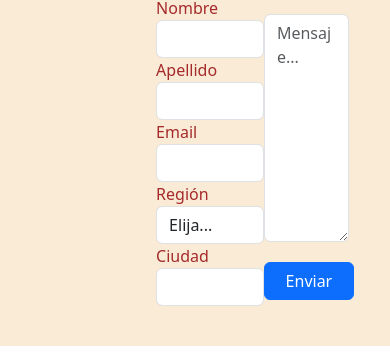
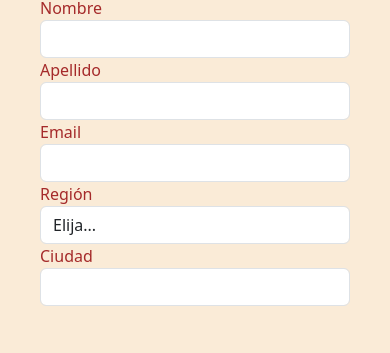
Before and after one commit to judyanab/indumentaria-mascotas-Judy, a website: page pages/contacto.html in a window 390 px wide. Shown: the part 423-776 px from the top of the page. Drawn offline with nearby package versions, Linux system fonts and the light colour scheme; files that its build step writes are made by us from their sources.

Commit message:
Arreglo responsive de contacto

```diff
--- a/pages/contacto.html
+++ b/pages/contacto.html
@@ -43,21 +43,21 @@
     <main class="contacto main-contacto">
 
         <form class="formulario">
-            <div class="form-row  col-sm-12 margen-row">
+            <div class="form-row col-sm-12 margen-row">
                 <h1>Contacto:</h1>
-                <div class="col-md-7 col-lg-8">
+                <div class="col-sm-12 col-md-7 col-lg-8">
                     <label for="input-nombre" id="input-nombre">Nombre</label>
                     <input type="text" class="form-control focus" id="input-nombre">
                 </div>
-                <div class="col-md-7 col-lg-8">
+                <div class="col-sm-12 col-md-7 col-lg-8">
                     <label for="input-apellido" id="input-apellido">Apellido</label>
                     <input type="text" class="form-control focus" id="input-apellido">
                 </div>
-                <div class="col-md-7 col-lg-8">
+                <div class=" col-sm-12 col-md-7 col-lg-8">
                     <label for="input-email" id="input-email">Email</label>
                     <input type="email" class="form-control focus" id="input-email">
                 </div>
-                    <div class="form-group col-md-7 col-lg-8">
+                    <div class="form-group col-sm-12 col-md-7 col-lg-8">
                         <label for="input-region">Región</label>
                         <select id="input-region" class="form-control focus">
                             <option selected>Elija...</option>
@@ -71,15 +71,15 @@
                             <option>Patagonia</option>
                         </select>
                     </div>
-                    <div class="form-group col-md-7 col-lg-8">
+                    <div class="form-group col-sm-12 col-md-7 col-lg-8">
                         <label for="input-ciudad">Ciudad</label>
                         <input type="text" class="form-control focus" id="input-ciudad">
                     </div>
             </div>
-                    <div class="form-row">
-                        <div class="form-group col-md-8 col-lg-8">
+                    <div class="form-row col-sm-12">
+                        <div class="form-group col-sm-12 col-md-8 col-lg-8">
                             <!-- <label for="exampleFormControlTextarea1">Mensaje</label> -->
-                            <textarea class="form-control col-md-8 col-lg-8 focus" id="exampleFormControlTextarea1" rows="3" placeholder="Mensaje..."></textarea>
+                            <textarea class="form-control col-sm-12 col-md-8 col-lg-8 focus" id="exampleFormControlTextarea1" rows="3" placeholder="Mensaje..."></textarea>
                             <button type="submit focus" class="btn btn-primary boton">Enviar</button>
                         </div>
                     </div>
@@ -88,10 +88,10 @@
         </main>
         <footer class="container-fluid">
             <div class="row">
-                <div class="col-md-6 col-sm-12 col-lg-3 logo">
+                <div class=" col-sm-12 col-md-6 col-sm-12 col-lg-3 logo">
                 <img src="../assets/img/logo.png">
                 </div>
-                <div class="col-md-6 col-sm-12 col-lg-3">
+                <div class=" col-sm-12 col-md-6 col-sm-12 col-lg-3">
                 <li>
                     <a href="../pages/nosotros.html">Quienes somos?</a>
                 </li>
--- a/scss/utilities/_media-queries.scss
+++ b/scss/utilities/_media-queries.scss
@@ -13,7 +13,6 @@
     .display{
         display: flex;
         flex-direction: column;
-
     }
 
     //locales
@@ -109,11 +108,12 @@
     }
 
     //contacto
-    .formulario{
-        grid-template-columns: repeat(1, 1fr);
-        .margen-row{
-            margin-left: 0;
+    .main-contacto{
+        .formulario{
+            grid-template-columns: repeat(1, 1fr);
+            .margen-row{
+                margin-left: 0;
+            }
         }
     }
-
 }
```
Also changed, not shown: css/style.css (deleted, +0 -386 lines), css/main.css.
